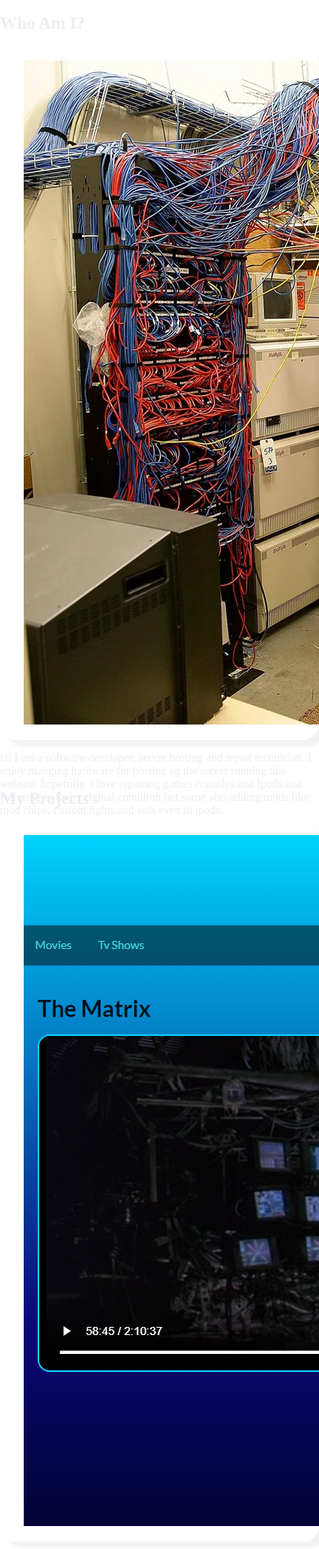
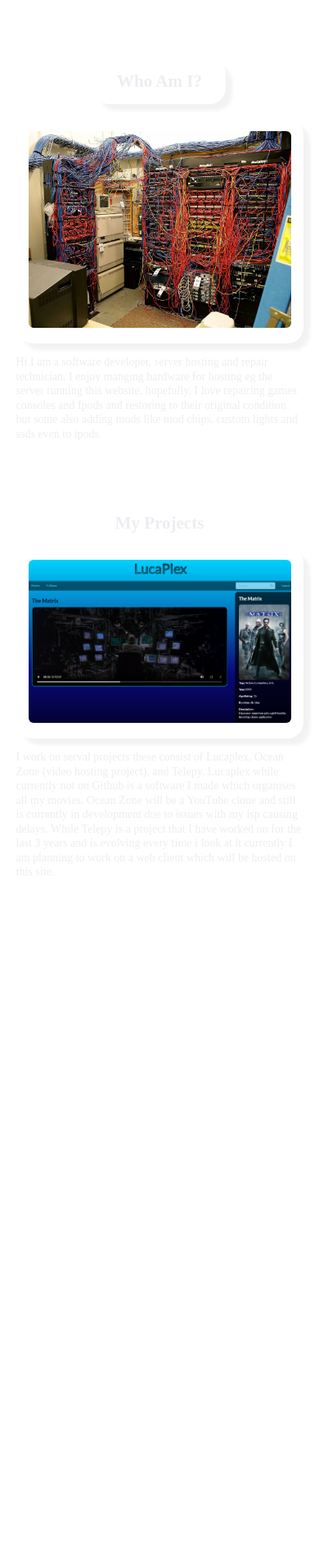
Before and after one commit to Tromi-dev/FractalDev-Portfolio, a Python web app: template templates/index.html in a window 390 px wide. Shown: the part 1014-2904 px from the top of the page at 82% size. After the commit the page ends 2082 px from the top, so only its background shows below. Run offline with Jinja, Linux system fonts and the light colour scheme; the template is opened without the code that fills it, so the values that code supplies are empty; some web fonts are replaced.

Commit message:
began styling homepage content, responsively; updated width morph methods to resemble height equivalent.

```diff
--- a/static/navMorph.js
+++ b/static/navMorph.js
@@ -4,7 +4,7 @@
 
   let cleanup = null;
 
-  const init = () => {
+  function init() {
     if (cleanup) cleanup();
 
     const isDesktop = window.matchMedia("(width >= 1000px)").matches;
@@ -26,6 +26,8 @@
 
     // Now measure from clean state
     const initialHeight = parseFloat(window.getComputedStyle(outerCard).height);
+    const initialWidth =
+      parseFloat(window.getComputedStyle(outerCard).width) || 640;
     const rootFontSize = parseFloat(
       window.getComputedStyle(document.querySelector(":root")).fontSize,
     );
@@ -38,7 +40,7 @@
     let rafPending = false;
     let isSplit = false;
 
-    const update = () => {
+    function update() {
       rafPending = false;
 
       const scroll = window.scrollY;
@@ -49,7 +51,7 @@
 
       if (isDesktop) {
         const finalWidth = window.innerWidth * 0.9;
-        const width = 640 + (finalWidth - 640) * morphStage;
+        const width = initialWidth + (finalWidth - initialWidth) * morphStage;
         outerCard.style.width = `${width}px`;
       }
 
@@ -83,7 +85,7 @@
         outerCard.classList.remove("split");
         [nameCard, itemCard].forEach((el) => el.classList.remove("glass"));
       }
-    };
+    }
 
     const onScroll = () => {
       if (!rafPending) {
@@ -99,7 +101,7 @@
     requestAnimationFrame(() => outerCard.classList.remove("reset"));
 
     cleanup = () => window.removeEventListener("scroll", onScroll);
-  };
+  }
 
   // Debounce resize so init doesn't fire on every pixel change
   let resizeTimer = null;
--- a/static/style/global.css
+++ b/static/style/global.css
@@ -1,14 +1,26 @@
-html,
+html {
+  min-height: 100dvh;
+  width: 100dvw;
+  color: var(--text);
+
+  scrollbar-width: thin;
+  scrollbar-color: currentColor transparent;
+}
+
 body,
 main {
-  width: 100dvw;
-  min-height: 100dvh;
+  width: 100%;
+  min-height: fit-content;
   overflow-x: hidden;
   margin: 0;
-  color: var(--text);
   scroll-behavior: smooth;
-  scrollbar-width: thin;
-  scrollbar-color: var(--text) transparent;
+}
+
+main {
+  display: flex;
+  flex-direction: column;
+  align-items: center;
+  justify-content: space-between;
 }
 
 :root {
@@ -57,7 +69,7 @@ a {
 }
 .glass.tinted {
   --intensity: 0.25;
-  backdrop-filter: blur(12px);
+  backdrop-filter: blur(8px);
 }
 
 @keyframes bounce {
--- a/static/style/home.css
+++ b/static/style/home.css
@@ -1,19 +1,14 @@
 .page-section {
   width: 100dvw;
-  height: 110dvh;
+  /* height: 110dvh; */
+
+  display: flex;
+  align-items: center;
+  flex-direction: column;
 }
 
 #hero {
-  height: 120vh;
-}
-
-.bg-image {
-  position: fixed;
-  z-index: -1;
-  top: 0;
-  left: 0;
-  width: 100dvw;
-  height: 100dvh;
+  height: 120dvh;
 }
 
 .bg-video {
@@ -22,7 +17,51 @@
   top: 0;
   left: 0;
   width: 100dvw;
-  height: 100dvh;
+  height: 120dvh;
 
   object-fit: cover; /* makes it behave like a background image */
 }
+
+.home-sect-content-wrapper {
+  width: 90%;
+  height: 80%;
+  margin-top: 4rem;
+
+  display: flex;
+  flex-direction: column;
+  flex-wrap: wrap;
+  align-items: center;
+}
+
+.home-sect-header {
+  text-align: center;
+  font-size: 1.5rem;
+  grid-area: title;
+}
+
+.image-wrapper:has(.home-sect-image) {
+  padding: 1rem;
+  grid-area: image;
+}
+
+.home-sect-image {
+  height: auto;
+  width: 100%;
+  border-radius: calc(20px - 1rem);
+}
+
+.home-sect-text {
+  line-height: 1.25;
+  grid-area: text;
+}
+
+.home-sect-cta {
+  grid-area: cta;
+}
+
+@media screen and (width >=1000px) {
+  .home-sect-content-wrapper {
+    display: grid;
+    grid-template-areas: "title image" "text image" "text cta";
+  }
+}
--- a/static/style/nav.css
+++ b/static/style/nav.css
@@ -6,7 +6,7 @@
 
 #heroCard {
   height: 60dvh;
-  width: 50%;
+  width: 60%;
   min-height: fit-content;
   min-width: fit-content;
   max-width: 95dvw;
@@ -21,6 +21,7 @@
   justify-content: space-evenly;
   gap: 2rem;
   text-shadow: 4px 4px 8px oklch(from black l c h / 25%);
+  z-index: 9001;
 
   transition:
     height 0.1s ease-out,
@@ -92,8 +93,8 @@
 .split {
   #nameCard,
   .nav-items {
-    height: 80%;
-    min-height: fit-content;
+    height: 70%;
+    /* min-height: fit-content; */
   }
 }
 
--- a/templates/index.html
+++ b/templates/index.html
@@ -29,7 +29,7 @@
     <section id="whoAmI" class="page-section">
       {# Mobile —> flex; Desktop —> 2x2 grid #}
       <div class="home-sect-content-wrapper">
-        <h2 class="home-sect-header">Who Am I?</h2>
+        <h2 class="home-sect-header glass">Who Am I?</h2>
         <div class="glass image-wrapper">
           <img
             src="{{ url_for('static', filename='media/server.webp') }}"
```
